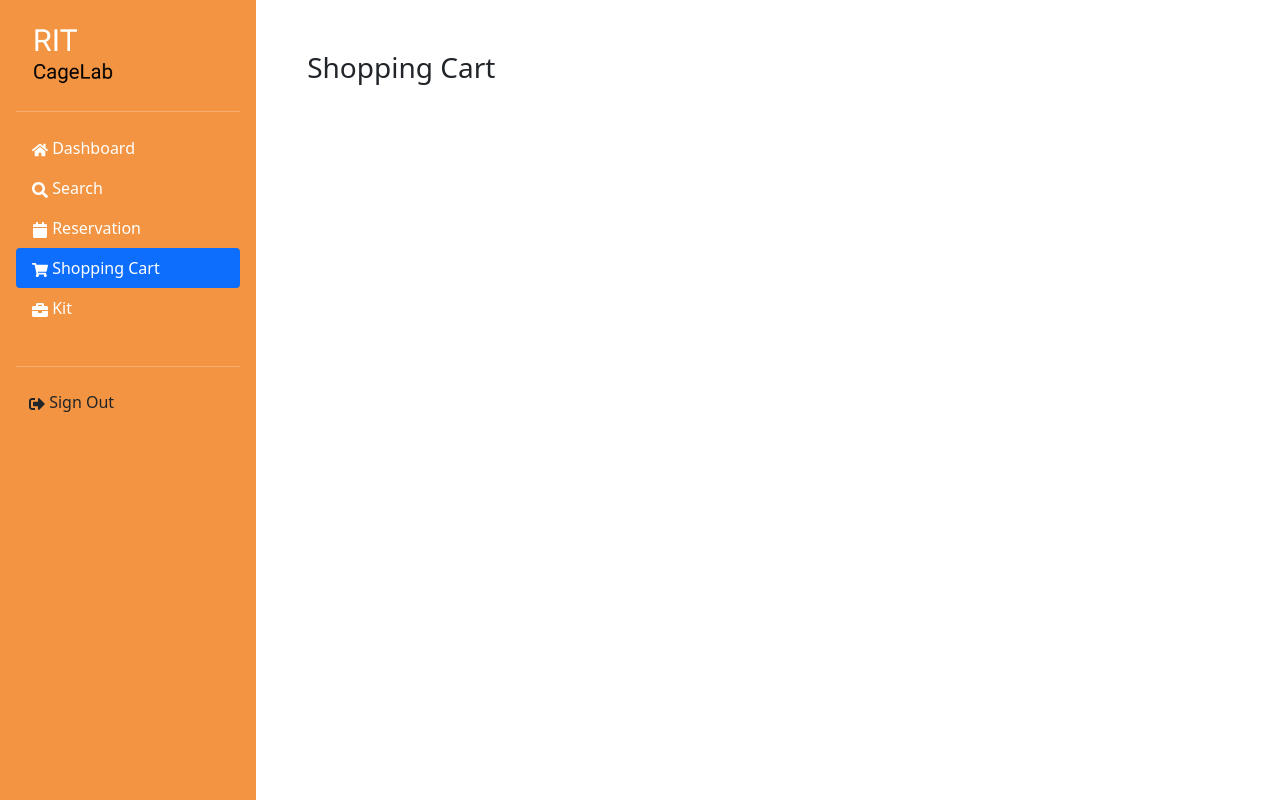
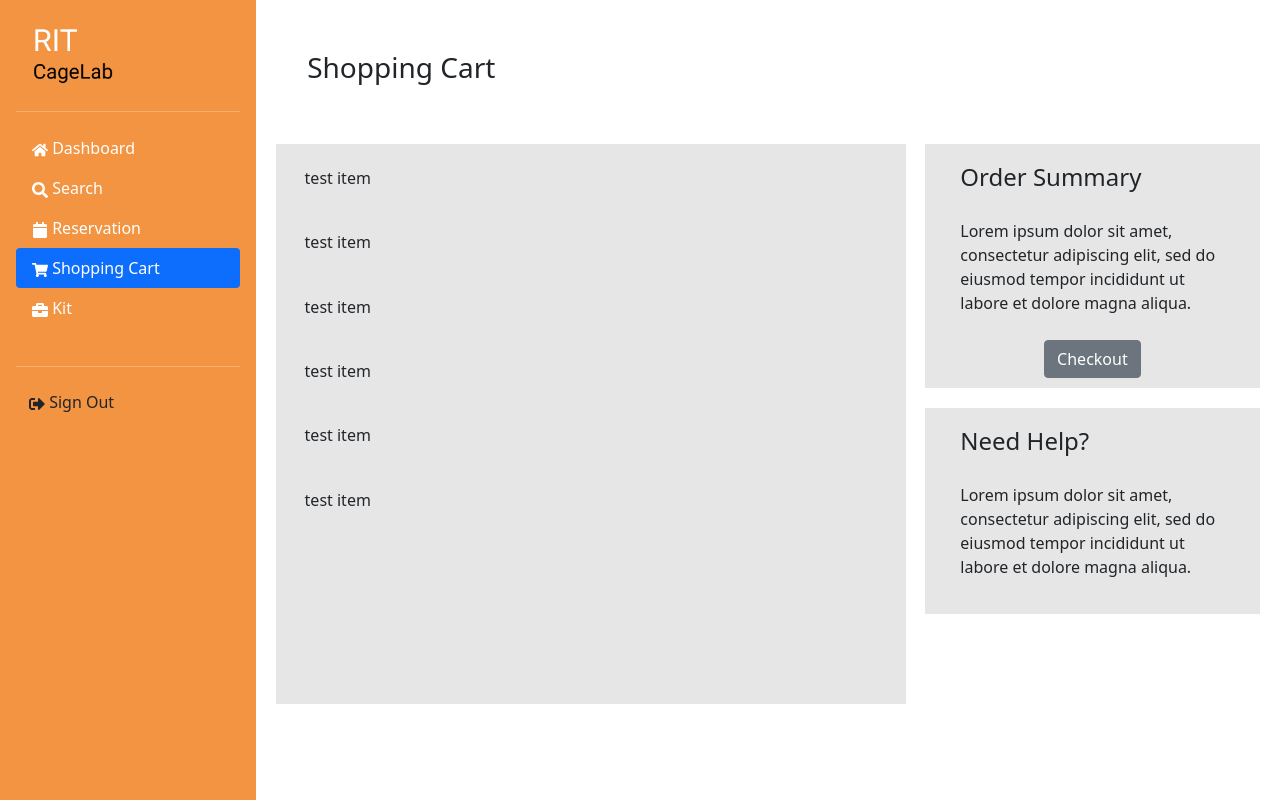
Before and after one commit to dustin1709/cagelab, a React (Create React App) app: page /cart in a window 1280 px wide. Built offline with nearby package versions, Linux system fonts and the light colour scheme.

Commit message:
added shopping cart page

```diff
--- a/src/App.js
+++ b/src/App.js
@@ -1,17 +1,18 @@
-import { Route, Routes } from 'react-router-dom';
-import Login from './pages/login/login';
-import Home from './pages/userindex/Home';
-import Search from './pages/usersearch/Search';
-import Reservation from './pages/reservation/Reservation';
-import Cart from './pages/shoppingcart/Cart';
-import Kit from './pages/kit/Kit';
-import SearchResults from './pages/usersearch/SearchResults';
+import { Route, Routes } from "react-router-dom";
+import Login from "./pages/login/login";
+import Home from "./pages/userindex/Home";
+import Search from "./pages/usersearch/Search";
+import Reservation from "./pages/reservation/Reservation";
+import Cart from "./pages/shoppingcart/Cart";
+import Kit from "./pages/kit/Kit";
+import SearchResults from "./pages/usersearch/SearchResults";
+import Checkout from "./pages/shoppingcart/Checkout";
 
 function App() {
   return (
     <div className="App">
       <main className="App">
-      <Routes>
+        <Routes>
           <Route path="/" element={<Login />} />
           <Route path="/dashboard" element={<Home />} />
           <Route path="/search" element={<Search />} />
@@ -19,7 +20,8 @@ function App() {
           <Route path="/reservation" element={<Reservation />} />
           <Route path="/cart" element={<Cart />} />
           <Route path="/kit" element={<Kit />} />
-      </Routes>
+          <Route path="/checkout" element={<Checkout />} />
+        </Routes>
       </main>
     </div>
   );
--- a/src/index.css
+++ b/src/index.css
@@ -8,7 +8,11 @@ body {
   font-family: sans-serif;
 }
 
-body, html, .App, #root, .outer {
+body,
+html,
+.App,
+#root,
+.outer {
   width: 100%;
   height: 100%;
 }
@@ -20,7 +24,7 @@ main {
   height: -webkit-fill-available;
   max-height: 100vh;
   overflow-x: auto;
-  overflow-y: hidden;
+  /* overflow-y: hidden; */
 }
 
 .MyNavBar {
@@ -60,12 +64,42 @@ main {
   box-shadow: 0px 14px 80px rgba(34, 35, 58, 0.2);
   padding: 40px 55px 45px 55px;
   border-radius: 15px;
-  transition: all .3s;
+  transition: all 0.3s;
 }
 
-.pageTitle{
+.pageTitle {
   padding: 3%;
   margin: 2%;
+}
+
+#orderItems > p {
+  padding: 2% 3%;
+}
+
+.subTitle,
+#help > p,
+#orderSummary > p {
+  padding: 3% 8%;
+}
+
+#help,
+#orderSummary {
+  width: 34%;
+  /* height: 10em; */
+}
+
+#help {
+  margin-top: 2%;
+}
+
+#orderItems {
+  width: 64%;
+  height: 70vh;
+  overflow-y: auto;
+}
+
+#checkOutButton {
+  text-align: center;
 }
 
 @media (max-width: 500px) {
@@ -104,7 +138,8 @@ main {
 }
 
 @media only screen and (max-width: 500px) {
-  .HomeLeft, .HomeRight {
+  .HomeLeft,
+  .HomeRight {
     clear: both;
     margin-bottom: 1.5%;
     width: 100%;
--- a/src/pages/shoppingcart/Cart.js
+++ b/src/pages/shoppingcart/Cart.js
@@ -1,16 +1,51 @@
-import React from 'react';
-import NavBar from '../navbar/NavBar';
+import React from "react";
+import NavBar from "../navbar/NavBar";
+import { Link } from "react-router-dom";
+import Button from "react-bootstrap/Button";
 
 const Cart = () => {
   return (
     <>
-        <NavBar />
-        <div className='mainContainerRight'>
-          <h3 className='pageTitle'>Shopping Cart</h3>
+      <NavBar />
+      <div className="mainContainerRight">
+        <div className="pageTitle">
+          <h3>Shopping Cart</h3>
+        </div>
 
+        <div style={{ margin: "2%" }}>
+          <div className="HomeLeft" id="orderItems">
+            <p>test item</p>
+            <p>test item</p>
+            <p>test item</p>
+            <p>test item</p>
+            <p>test item</p>
+            <p>test item</p>
+          </div>
+
+          <div className="HomeRight" id="orderSummary">
+            <h4 className="subTitle">Order Summary</h4>
+            <p>
+              Lorem ipsum dolor sit amet, consectetur adipiscing elit, sed do
+              eiusmod tempor incididunt ut labore et dolore magna aliqua.
+            </p>
+            <div id="checkOutButton">
+              <Link to="/checkout">
+                <Button variant="secondary">Checkout</Button>{" "}
+              </Link>
+            </div>
+          </div>
+
+          <div className="HomeRight" id="help">
+            <h4 className="subTitle">Need Help?</h4>
+            <p>
+              Lorem ipsum dolor sit amet, consectetur adipiscing elit, sed do
+              eiusmod tempor incididunt ut labore et dolore magna aliqua.
+            </p>
+          </div>
         </div>
+      </div>
     </>
   );
-}
+};
 
 export default Cart;
```
